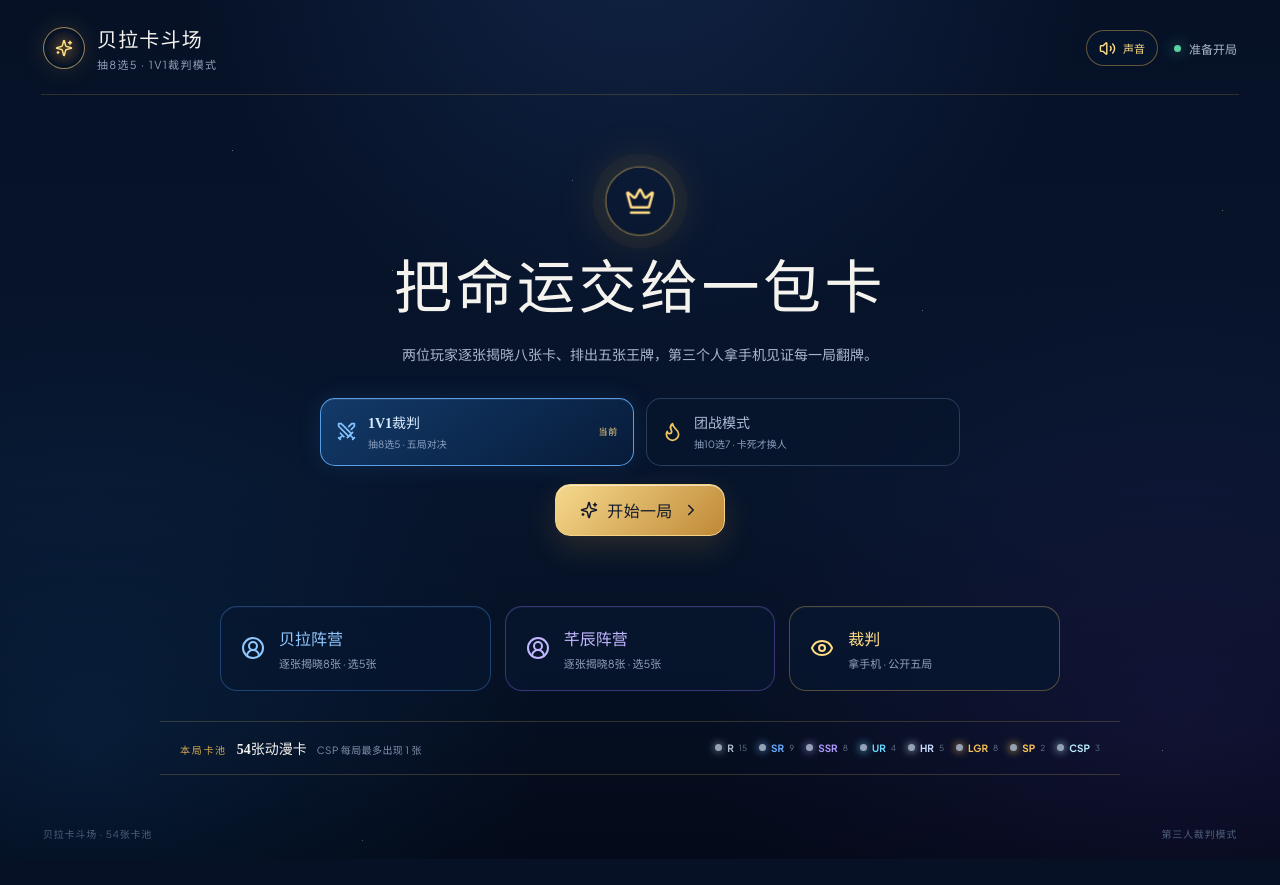
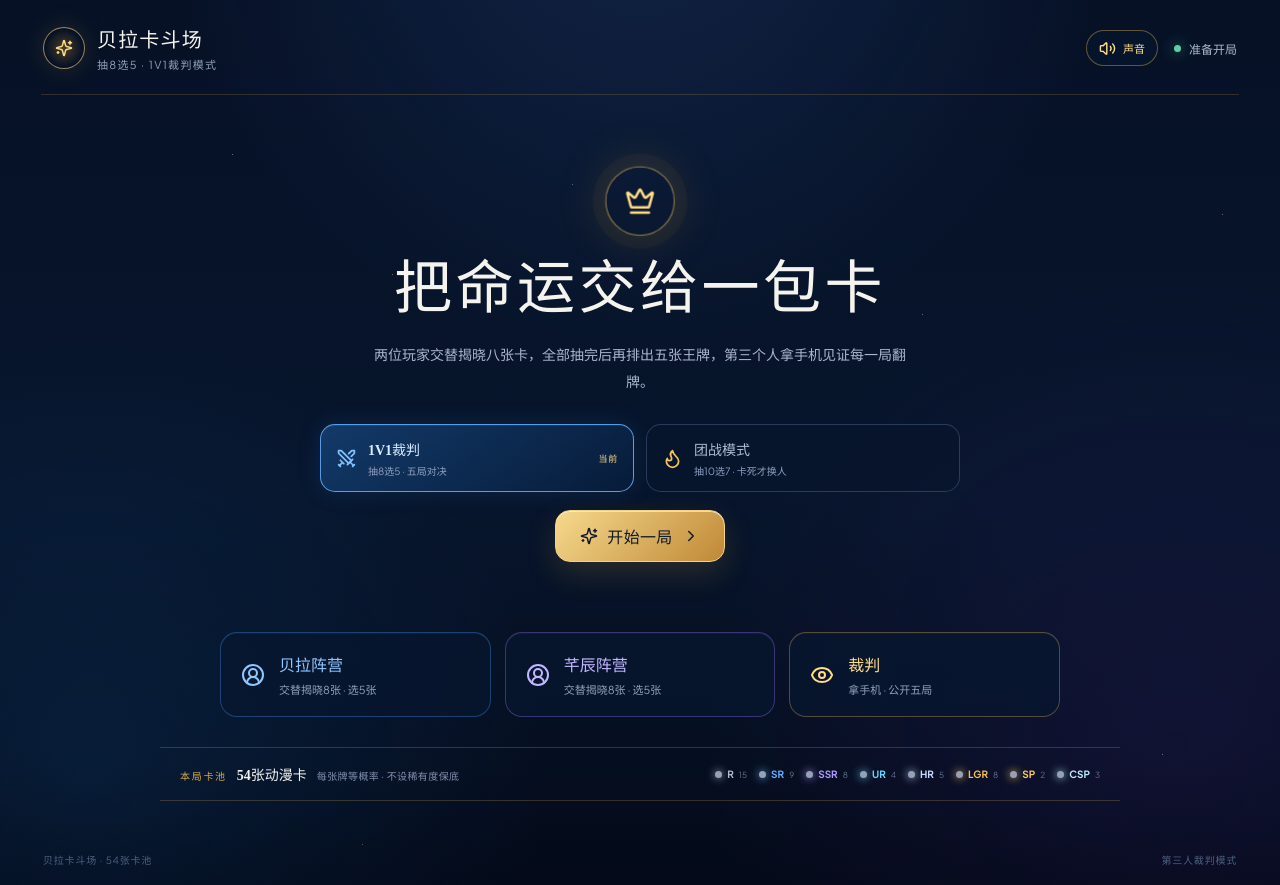
Before and after one commit to contralogik/bella-card-game, a React (Vite) app: page / in a window 1280 px wide. Before the commit the page ends 859 px from the top, so only its background shows below. Built offline with nearby package versions, Linux system fonts and the light colour scheme.

Commit message:
feat: alternate draws with equal card odds

```diff
--- a/src/App.tsx
+++ b/src/App.tsx
@@ -63,8 +63,6 @@ type TeamBattleState = {
   winner: Winner | null;
 };
 
-const randomItem = <T,>(items: T[]) => items[Math.floor(Math.random() * items.length)];
-
 const shuffled = <T,>(items: T[]) => {
   const result = [...items];
   for (let index = result.length - 1; index > 0; index -= 1) {
@@ -74,49 +72,15 @@ const shuffled = <T,>(items: T[]) => {
   return result;
 };
 
-const pickFromPool = (pool: Card[], predicate: (card: Card) => boolean) => {
-  const candidates = pool.filter(predicate);
-  const picked = candidates.length > 0 ? randomItem(candidates) : randomItem(pool);
-  const pickedIndex = pool.findIndex((card) => card.id === picked.id);
-  return pool.splice(pickedIndex, 1)[0];
-};
-
-const buildMatchPool = () => {
-  const cspCards = shuffled(cards.filter((card) => card.rarity === "CSP"));
-  const regularCards = cards.filter((card) => card.rarity !== "CSP");
-  // CSP 是冠冕级特殊卡，本局最多放入一张，避免一包卡同时出现三张数值怪。
-  return shuffled([...regularCards, ...(cspCards.length > 0 ? [cspCards[0]] : [])]);
-};
-
-const buildPack = (pool: Card[], packSize = PACK_SIZE) => {
-  const isHigh = (card: Card) => rankOf(card.rarity) >= rankOf("SSR");
-  const pack = [
-    pickFromPool(pool, (card) => card.rarity === "R"),
-    pickFromPool(pool, (card) => card.rarity === "R"),
-    pickFromPool(pool, (card) => card.rarity === "R" || card.rarity === "SR"),
-    pickFromPool(pool, (card) => card.rarity === "SR"),
-    pickFromPool(pool, (card) => card.rarity === "SR" || card.rarity === "SSR"),
-    pickFromPool(pool, isHigh),
-    pickFromPool(pool, isHigh),
-    pickFromPool(pool, () => true),
-  ];
-  while (pack.length < packSize) pack.push(pickFromPool(pool, () => true));
-  return pack;
-};
-
 const dealMatchPacks = (packSize = PACK_SIZE) => {
-  let best: [Card[], Card[]] | null = null;
-  for (let attempt = 0; attempt < 40; attempt += 1) {
-    const pool = buildMatchPool();
-    const packA = buildPack(pool, packSize);
-    const packB = buildPack(pool, packSize);
-    const highestA = Math.max(...packA.map((card) => rankOf(card.rarity)));
-    const highestB = Math.max(...packB.map((card) => rankOf(card.rarity)));
-    best = [packA, packB];
-    if (Math.abs(highestA - highestB) <= 2) return [packA, packB] as [Card[], Card[]];
+  // 一副 54 张牌先整体洗牌，再按 A、B、A、B 交替发牌；每张牌的概率完全相同。
+  const deck = shuffled(cards);
+  const packA: Card[] = [];
+  const packB: Card[] = [];
+  for (let index = 0; index < packSize * 2; index += 1) {
+    (index % 2 === 0 ? packA : packB).push(deck[index]);
   }
-  const fallbackPool = buildMatchPool();
-  return best ?? [buildPack(fallbackPool, packSize), buildPack(fallbackPool, packSize)];
+  return [packA, packB] as [Card[], Card[]];
 };
 
 const damageFor = (attacker: Card, defender: Card) => Math.max(5, attacker.atk - defender.def);
@@ -431,13 +395,21 @@ function App() {
 
   const advanceDraw = () => {
     if (!drawFaceUp) return;
+    if (privatePlayer === "A") {
+      setPrivatePlayer("B");
+      setDrawFaceUp(false);
+      void gameAudio.playAdvance();
+      return;
+    }
     if (drawIndex === activePackSize - 1) {
       setPrivateStage("select");
+      setPrivatePlayer("A");
       setDrawFaceUp(false);
       void gameAudio.playAdvance();
       return;
     }
     setDrawIndex((current) => current + 1);
+    setPrivatePlayer("A");
     setDrawFaceUp(false);
     void gameAudio.playAdvance();
   };
@@ -448,11 +420,10 @@ function App() {
     const nextLineups = { ...lineups, [privatePlayer]: lineup };
     setLineups(nextLineups);
     setSelection([]);
-    setPrivateStage("draw");
-    setDrawIndex(0);
     setDrawFaceUp(false);
     if (privatePlayer === "A") {
       setPrivatePlayer("B");
+      setPrivateStage("select");
       void gameAudio.playAdvance();
     } else {
       setPhase("battle");
@@ -585,7 +556,7 @@ function App() {
       <section className="lobby-intro">
         <div className="lobby-orbit"><Crown size={30} /></div>
         <h2>{gameMode === "team" ? "让整支队伍上场" : "把命运交给一包卡"}</h2>
-        <p>{gameMode === "team" ? "两位玩家各揭晓十张、选择七张，系统随机安排顺序；当前卡牌生命归零后才会换下一张。" : "两位玩家逐张揭晓八张卡、排出五张王牌，第三个人拿手机见证每一局翻牌。"}</p>
+        <p>{gameMode === "team" ? "两位玩家各揭晓十张、选择七张，系统随机安排顺序；当前卡牌生命归零后才会换下一张。" : "两位玩家交替揭晓八张卡，全部抽完后再排出五张王牌，第三个人拿手机见证每一局翻牌。"}</p>
         <div className="mode-picker" aria-label="选择对战模式">
           <button type="button" className={`mode-option ${gameMode === "duel" ? "is-active" : ""}`} onClick={() => setGameMode("duel")}>
             <Swords size={21} />
@@ -605,11 +576,11 @@ function App() {
       <section className="lobby-roles" aria-label="对局角色">
         <div className="role-card role-blue">
           <CircleUserRound size={24} />
-          <div><strong>贝拉阵营</strong><span>{gameMode === "team" ? "逐张揭晓10张 · 选7张" : "逐张揭晓8张 · 选5张"}</span></div>
+          <div><strong>贝拉阵营</strong><span>{gameMode === "team" ? "交替揭晓10张 · 选7张" : "交替揭晓8张 · 选5张"}</span></div>
         </div>
         <div className="role-card role-violet">
           <CircleUserRound size={24} />
-          <div><strong>芊辰阵营</strong><span>{gameMode === "team" ? "逐张揭晓10张 · 选7张" : "逐张揭晓8张 · 选5张"}</span></div>
+          <div><strong>芊辰阵营</strong><span>{gameMode === "team" ? "交替揭晓10张 · 选7张" : "交替揭晓8张 · 选5张"}</span></div>
         </div>
         <div className="role-card role-gold">
           <Eye size={24} />
@@ -617,7 +588,7 @@ function App() {
         </div>
       </section>
       <section className="pool-strip">
-        <div><span className="section-kicker">本局卡池</span><strong>{cards.length}张动漫卡</strong><small className="pool-rule">CSP 每局最多出现 1 张</small></div>
+        <div><span className="section-kicker">本局卡池</span><strong>{cards.length}张动漫卡</strong><small className="pool-rule">每张牌等概率 · 不设稀有度保底</small></div>
         <RarityLegend />
       </section>
     </main>
@@ -630,9 +601,9 @@ function App() {
         <div>
           <span className="section-kicker">私密阶段</span>
           <h2>{contestantName(privatePlayer)}的秘密卡包</h2>
-          <p>{privateStage === "draw" ? "一次只揭晓一张，享受每次翻牌。" : gameMode === "team" ? "十张都已揭晓，现在选择七张；系统会随机安排出战顺序。" : "八张都已揭晓，现在按出战顺序选择五张。"}</p>
+          <p>{privateStage === "draw" ? `双方交替揭牌：${contestantShortName(privatePlayer)}阵营正在揭晓第 ${drawIndex + 1} 张。` : gameMode === "team" ? "十张都已揭晓，现在选择七张；系统会随机安排出战顺序。" : "八张都已揭晓，现在按出战顺序选择五张。"}</p>
         </div>
-        <div className="private-step"><span>1</span><i /><span className={privatePlayer === "B" ? "is-active" : ""}>2</span></div>
+        <div className="private-step" aria-label={`当前私密阶段：${contestantName(privatePlayer)}`}><span className={privatePlayer === "A" ? "is-active" : ""}>A</span><i /><span className={privatePlayer === "B" ? "is-active" : ""}>B</span></div>
       </section>
       {privateStage === "draw" ? (
         <section className="single-reveal-panel">
@@ -658,8 +629,8 @@ function App() {
             )}
           </div>
           <button type="button" className="primary-action reveal-next-action" disabled={!drawFaceUp} onClick={advanceDraw}>
-            {drawIndex === activePackSize - 1 ? <Swords size={18} /> : <Hand size={18} />}
-            {drawIndex === activePackSize - 1 ? `查看${activePackSize}张卡，安排阵容` : "收入手牌，揭晓下一张"}
+            {privatePlayer === "B" && drawIndex === activePackSize - 1 ? <Swords size={18} /> : <Hand size={18} />}
+            {privatePlayer === "B" && drawIndex === activePackSize - 1 ? `查看${activePackSize}张卡，安排阵容` : `交给${contestantShortName(privatePlayer === "A" ? "B" : "A")}，揭晓下一张`}
           </button>
           <div className="privacy-reminder"><LockKeyhole size={15} /> 其他玩家请转身</div>
         </section>
```
Also changed, not shown: 1 other file (tests, documents, lock files or other folders).
